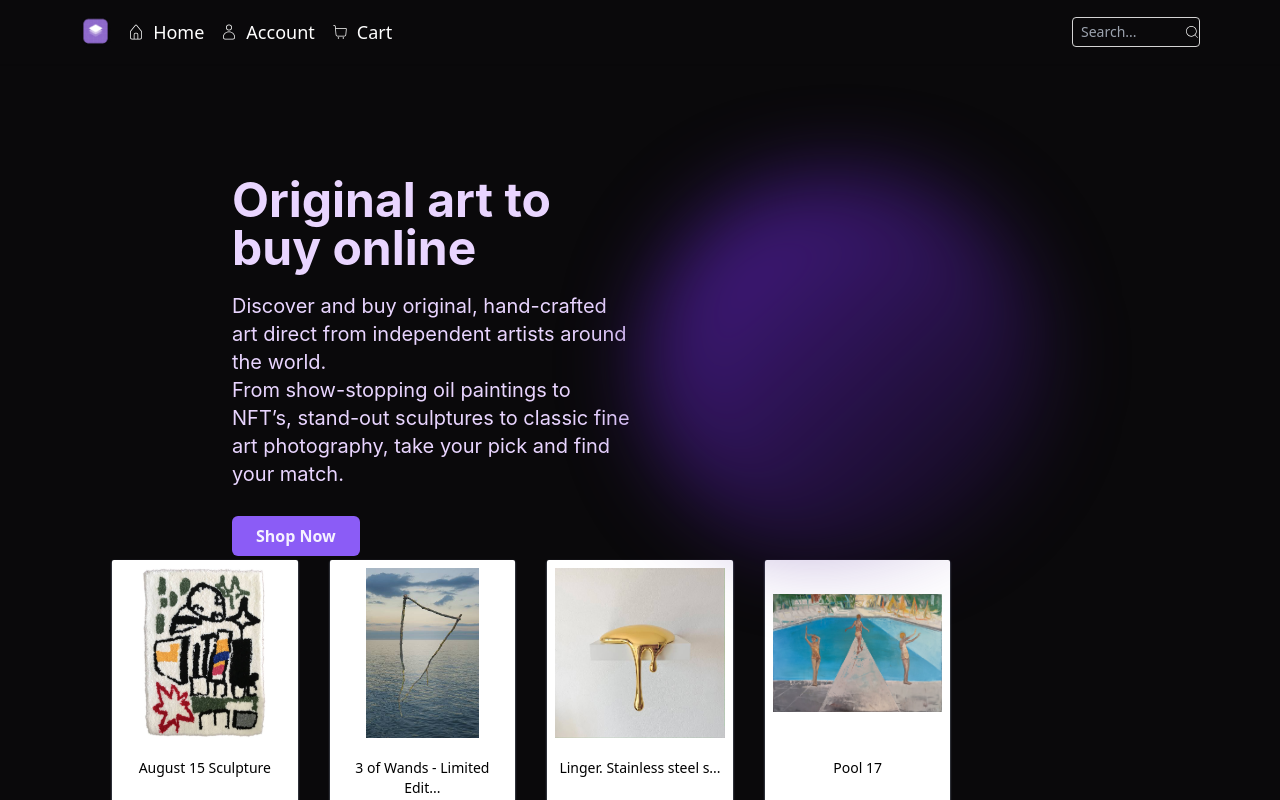
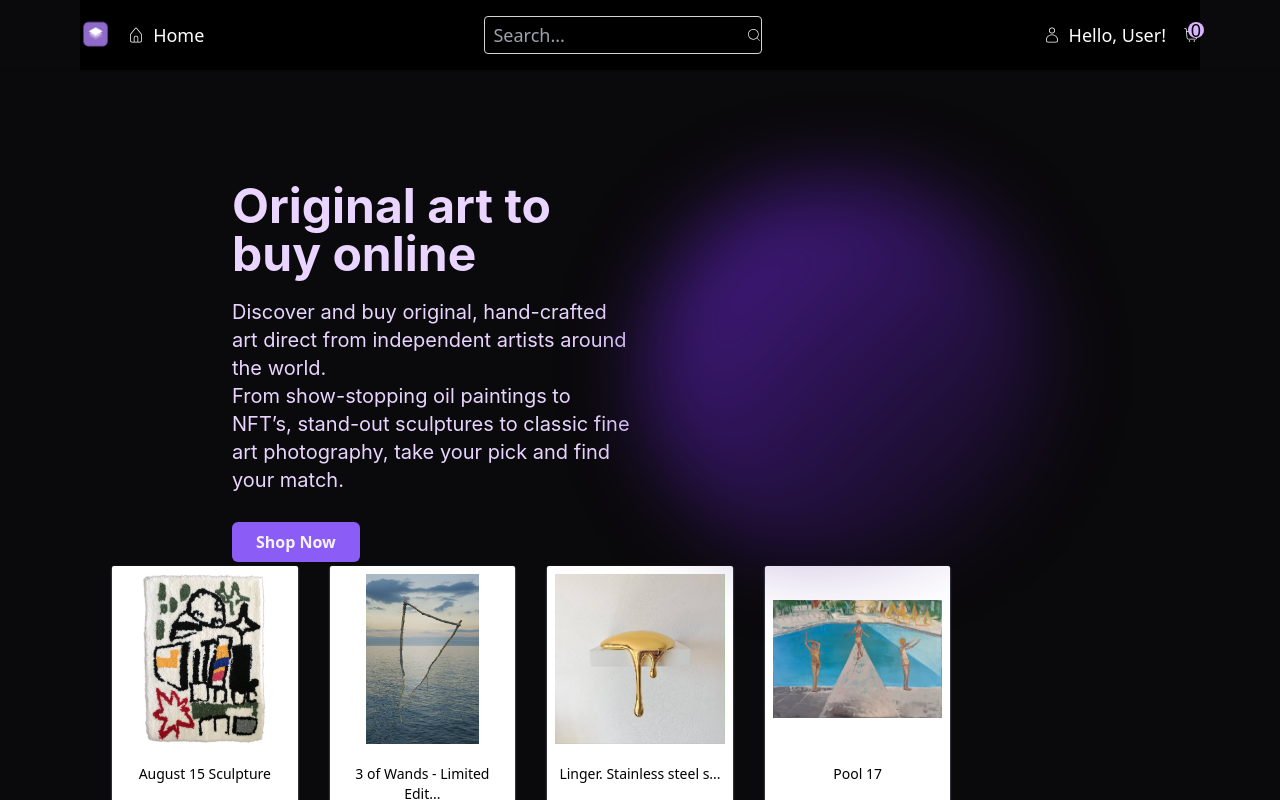
Before and after one commit to noakrispin/A13, a Next.js app: page / in a window 1280 px wide. Shown: the top 800 px of the page. Built offline with nearby package versions, Linux system fonts and the light colour scheme.

Commit message:
NavBar changes

```diff
--- a/app/components/nav/Navbar.tsx
+++ b/app/components/nav/Navbar.tsx
@@ -1,47 +1,46 @@
 import Link from "next/link";
 import Container from "../Container";
-import { Redressed } from "next/font/google";
-import Image from 'next/image';
-
-import { CiHome,CiUser,CiSearch,CiShoppingCart    } from "react-icons/ci";
-import logo from "./public/logo.png"
-
+import { CiHome, CiUser, CiSearch, CiShoppingCart } from "react-icons/ci";
+import logo from "./public/logo.png";
 
 const Navbar = () => {
   return (
-    <div className="
-    sticky
-    top-0
-    w-full
-    z-30
-    shadow-sm">
+    <div className="sticky top-0 w-full z-30 shadow-sm">
       <Container>
-        <div className="text-lg text-white flex justify-between items-center py-4">
+        <div className="text-lg bg-black text-white flex justify-between items-center py-4 relative">
+          {/* Left side: Logo and Navigation Links */}
           <div className="flex items-center gap-4">
-              {/* Left side: Logo and Navigation Links */}
-              <Link href="/">
-                <img src={logo.src} alt="" className="h-8"/>
-              </Link>
-              {/* Navigation Links */}
-              <Link href="/" className="flex items-center gap-2"><CiHome/>Home
-              </Link>
-              <Link href="/" className="flex items-center gap-2"><CiUser/>Account
-              </Link>
-
-              <Link href="/" className="flex items-center gap-2"><CiShoppingCart/>Cart
-              </Link>
+            <Link href="/">
+              <img src={logo.src} alt="" className="h-8" />
+            </Link>
+            {/* Navigation Links */}
+            <Link href="/" className="flex items-center gap-2"><CiHome />Home</Link>
           </div>
-          {/* Right side: Search Icon */}
-          <div className="text-sm text-white  items-center gap-4  md:block">
-            {/* Search Box */}
+          {/* Middle: Search Box */}
+          <div className="flex flex-grow justify-center items-center">
             <div className="relative">
               <input
-              type="text"
-              placeholder="Search..."
-              className="m-0 block min-w-0 flex-auto rounded border border-solid border-neutral-300 bg-transparent bg-clip-padding px-2 py-1 w-32" />
+                type="text"
+                placeholder="Search..."
+                className="block min-w-0 flex-auto rounded border border-solid border-neutral-300 bg-transparent bg-clip-padding px-2 py-1"
+              />
               {/* Search Button */}
               <div className="absolute right-0 top-0 h-full flex items-center">
-                <Link href="/" className='flex items-center gap-2'><CiSearch className="h-4 w-4"/></Link>
+                <Link href="/" className='flex items-center gap-2'><CiSearch className="h-4 w-4" /></Link>
+              </div>
+            </div>
+          </div>
+          {/* Right side: Account and Cart Icons */}
+          <div className="flex items-center gap-4">
+            <Link href="/" className="flex items-center gap-2"><CiUser />Hello, User!</Link>
+            {/* ----------------------need to implement - when logged in write the name of user---------------------- */}
+
+            {/* Cart Icon with badge */}
+            <div className="relative">
+              <CiShoppingCart className="cursor-pointer" />
+              {/* Badge */}
+              <div className="absolute -top-1 -right-1 bg-purple-300 text-black w-4 h-4 rounded-full flex justify-center items-center">
+                0 {/* ----------------------need to implement - count the num of items in cart---------------------- */}
               </div>
             </div>
           </div>
```
